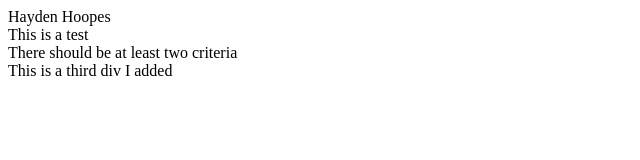
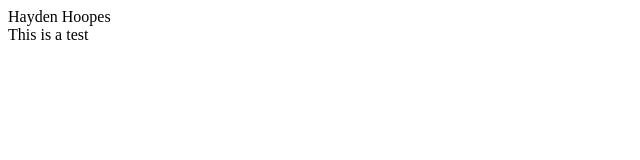
Before and after one commit to Bridgerland-web-dev/name-and-two-criteria-haydenhoopes, a plain HTML site: page index.html in a window 1280 px wide. Shown: the whole page, without its empty margins (0-640 px from the left). Drawn offline with Linux system fonts and the light colour scheme.

Commit message:
second BAD attempt

```diff
--- a/index.html
+++ b/index.html
@@ -9,7 +9,6 @@
 <body>
     <div id="name">Hayden Hoopes</div>
     <div class="criteria">This is a test</div>
-    <div class="criteria">There should be at least two criteria</div>
-    <div class="criteria">This is a third div I added</div>
+
 </body>
 </html>
```
